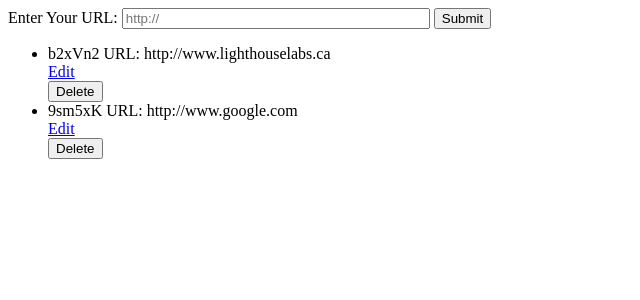
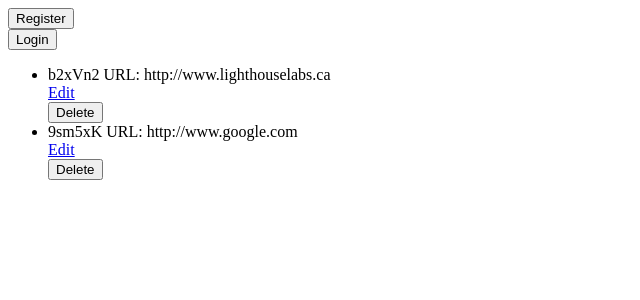
Before and after one commit to viccyc/TinyApp, a Node server app: page /urls in a window 1280 px wide. Shown: the top 300 px of the page, without its empty margins (0-640 px from the left). Run offline with Node 20, Linux system fonts and the light colour scheme.

Commit message:
Updated login handler to check email and password, including error handling

```diff
--- a/express_server.js
+++ b/express_server.js
@@ -60,10 +60,24 @@ app.get("/urls/new", (req, res) => {
 res.render("urls_new", templateVars);
 });
 
-// sets user cookie parameter
+// opens new login page
+app.get("/login", (req, res) => {
+    res.render("urls_login");
+});
+
+// checks if login info is correct
 app.post("/login", (req, res) => {
-  res.cookie('user', req.body.user);
-  res.redirect(`/urls`);
+  let userEmail = myUserDB.getUsers();
+  if ((req.body.email) && (req.body.pwd)) {
+    for (key in userEmail) {
+      if ((req.body.email === userEmail[key].email) && (req.body.pwd === userEmail[key].pwd)) {
+        res.cookie('user_id', req.body.id);
+        return res.redirect('/');
+      }
+    }
+  }
+  res.status(403).send('Email and password combination is not correct');
+
 });
 
 // create record in database
--- a/makeURLDatabase.js
+++ b/makeURLDatabase.js
@@ -64,17 +64,17 @@ function makeUserDB() {
     "userRandomID": {
       id: "userRandomID",
       email: "user@example.com",
-      password: "purple-monkey-dinosaur"
+      pwd: "purple-monkey-dinosaur"
     },
    "user2RandomID": {
       id: "user2RandomID",
       email: "user2@example.com",
-      password: "dishwasher-funk"
+      pwd: "dishwasher-funk"
     },
    "user3RandomID": {
       id: "user3RandomID",
       email: "user3@example.com",
-      password: "revv52-madness"
+      pwd: "revv52-madness"
     }
   };
 
--- a/views/partials/_header.ejs
+++ b/views/partials/_header.ejs
@@ -8,10 +8,12 @@
       <input type="submit" value="Logout">
     </form>
     <% } else { %>
-    <form action="/login" method="POST">
-      <label>Enter Your URL:</label>
-      <input id="username" type="text" name="username" placeholder="http://" style="width: 300px">
-      <input type="submit" value="Submit" name="username">
+    <form action="/register" method="GET">
+        <input type="submit" value="Register">
+    </form>
+    <form action="/login" method="GET">
+        <input type="submit" value="Login">
+    </form>
     </form>
     <% } %>
   </head>
```
Also changed, not shown: views/urls_login.ejs (added, +13 -0 lines).
